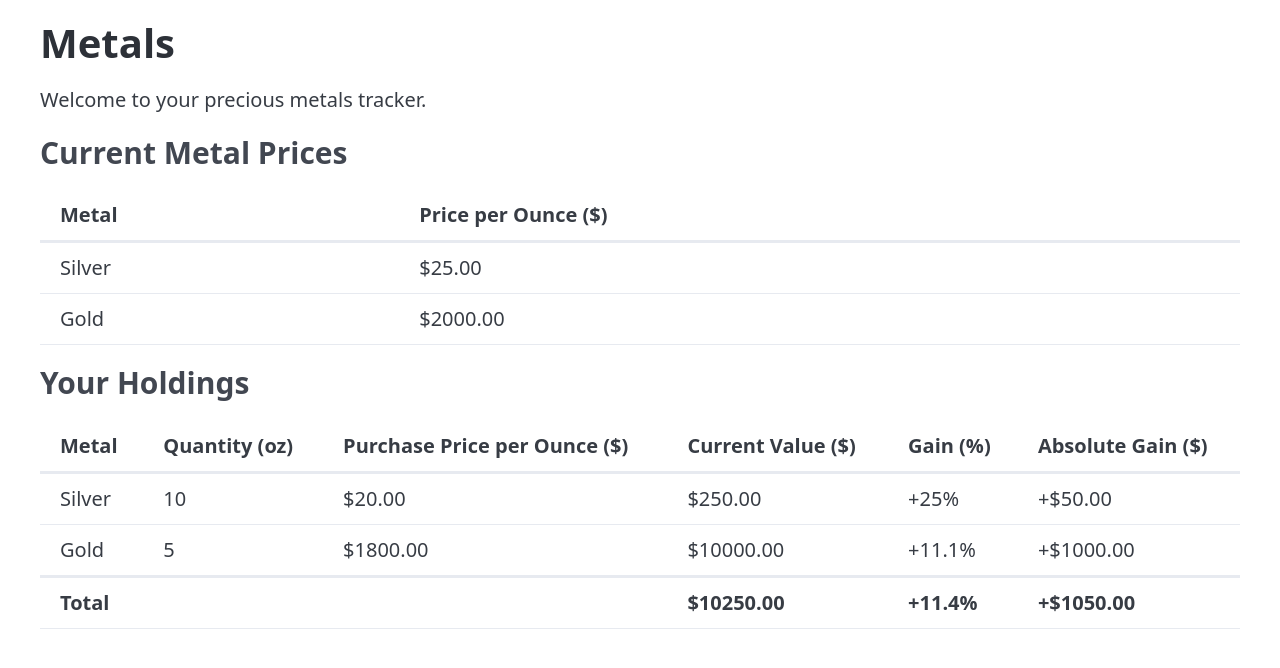
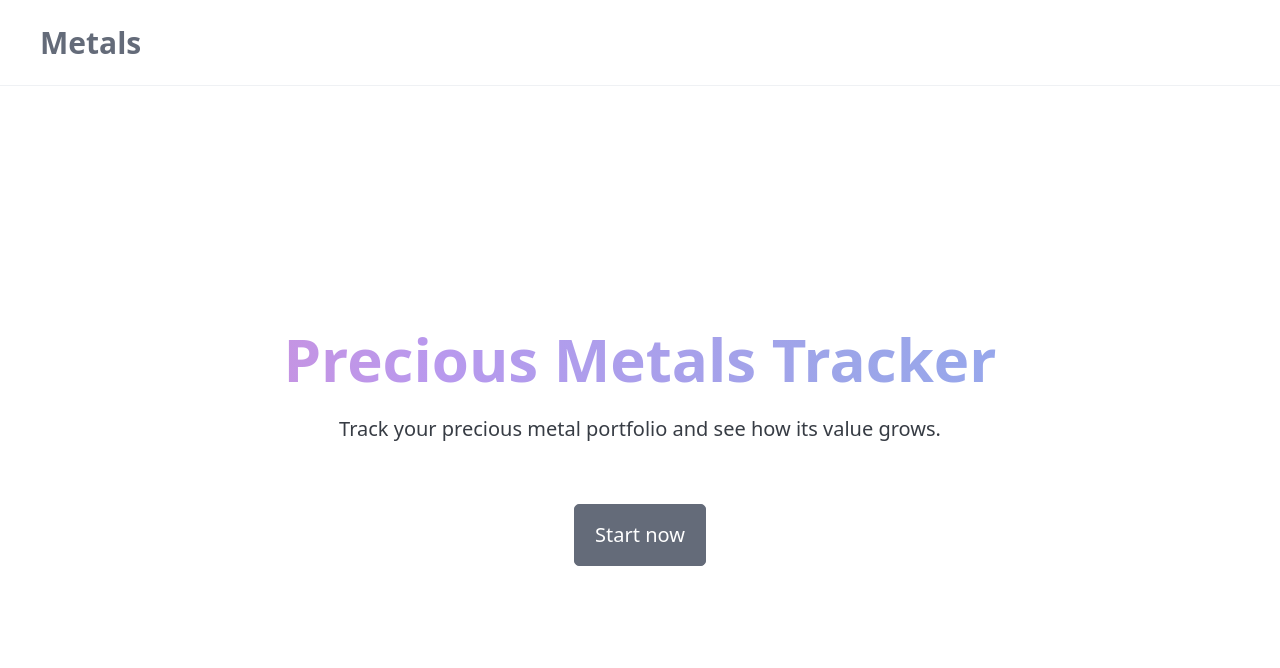
Before and after one commit to bakku/web-tools, a FastAPI app: page / in a window 1280 px wide. Shown: the top 668 px of the page. Run offline with FastAPI, Linux system fonts and the light colour scheme.

Commit message:
Split homepage and portfolio page in two

```diff
--- a/metals/src/metals/main.py
+++ b/metals/src/metals/main.py
@@ -1,13 +1,11 @@
-from fastapi import FastAPI, Request
-from fastapi.responses import HTMLResponse
+from fastapi import FastAPI
 from fastapi.staticfiles import StaticFiles
-from fastapi.templating import Jinja2Templates
+
+from .routers import home, portfolios
 
 app = FastAPI()
+
 app.mount("/static", StaticFiles(directory="src/metals/static"), name="static")
-templates = Jinja2Templates(directory="src/metals/templates")
 
-
-@app.get("/")
-async def home(request: Request) -> HTMLResponse:
-    return templates.TemplateResponse("index.html", {"request": request})
+app.include_router(portfolios.router)
+app.include_router(home.router)
--- /dev/null
+++ b/metals/src/metals/routers/home.py
@@ -0,0 +1,11 @@
+from fastapi import APIRouter, Request
+from fastapi.responses import HTMLResponse
+
+from .shared import templates
+
+router = APIRouter()
+
+
+@router.get("/")
+async def index(request: Request) -> HTMLResponse:
+    return templates.TemplateResponse("home/index.html.jinja2", {"request": request})
--- /dev/null
+++ b/metals/src/metals/routers/shared.py
@@ -0,0 +1,3 @@
+from fastapi.templating import Jinja2Templates
+
+templates = Jinja2Templates(directory="src/metals/templates")
--- a/metals/src/metals/static/css/custom.css
+++ b/metals/src/metals/static/css/custom.css
@@ -1,3 +1,48 @@
-.total-row {
-    border-top: 0.1875rem solid var(--pico-table-border-color);
+:root {
+    @media (prefers-color-scheme: light) {
+        --pico-header-background: rgba(255, 255, 255, .8);
+        --pico-header-border-color: #eff1f4;
+    }
+
+    @media (prefers-color-scheme: dark) {
+        --pico-header-background: rgba(19, 22.5, 30.5, .9);
+        --pico-header-border-color: rgba(32, 38, 50, .9);
+    }
 }
+
+header {
+    padding-block: 0 !important;
+    z-index: 2;
+    position: sticky;
+    top: 0;
+    background-color: var(--pico-header-background);
+    border-bottom: var(--pico-border-width) solid var(--pico-header-border-color);
+    margin-bottom: var(--pico-block-spacing-vertical);
+}
+
+header .brand {
+    font-size: 1.5rem;
+    font-weight: bold;
+}
+
+.hero {
+    width: 100%;
+    margin-top: 10rem;
+    display: flex;
+    flex-direction: column;
+    text-align: center;
+}
+
+.hero h1 {
+    font-size: 3rem;
+}
+
+.hero-actions {
+    margin-top: 2rem;
+}
+
+.highlight {
+    background: linear-gradient(to right, rgb(215.4, 140.8, 210.2), rgb(184.5, 153, 237.75), rgb(156.6, 165.3, 232.6), rgb(142.75, 168.95, 240.05));
+    color: transparent;
+    background-clip: text;
+}
--- /dev/null
+++ b/metals/src/metals/templates/home/index.html.jinja2
@@ -0,0 +1,14 @@
+{% extends "layout.html.jinja2" %}
+
+{% block title %}Home{% endblock %}
+
+{% block content %}
+    <section class="hero">
+        <h1 class="highlight">Precious Metals Tracker</h1>
+        <p>Track your precious metal portfolio and see how its value grows.</p>
+
+        <form action="/p" method="post" class="hero-actions">
+            <button>Start now</button>
+        </form>
+    </section>
+{% endblock %}
--- a/metals/src/metals/templates/index.html
+++ /dev/null
@@ -1,80 +0,0 @@
-<!DOCTYPE html>
-<html lang="en">
-<head>
-    <meta charset="UTF-8">
-    <meta name="viewport" content="width=device-width, initial-scale=1.0">
-    <title>Metals Portfolio</title>
-    <link rel="stylesheet" href="/static/css/pico.zinc.min.css">
-    <link rel="stylesheet" href="/static/css/custom.css">
-</head>
-<body>
-    <main class="container">
-        <h1>Metals</h1>
-        <p>Welcome to your precious metals tracker.</p>
-
-        <section>
-            <h3>Current Metal Prices</h3>
-            <table>
-                <thead>
-                    <tr>
-                        <th>Metal</th>
-                        <th>Price per Ounce ($)</th>
-                    </tr>
-                </thead>
-                <tbody>
-                    <tr>
-                        <td>Silver</td>
-                        <td>$25.00</td>
-                    </tr>
-                    <tr>
-                        <td>Gold</td>
-                        <td>$2000.00</td>
-                    </tr>
-                </tbody>
-            </table>
-        </section>
-
-        <section>
-            <h3>Your Holdings</h3>
-            <table>
-                <thead>
-                    <tr>
-                        <th>Metal</th>
-                        <th>Quantity (oz)</th>
-                        <th>Purchase Price per Ounce ($)</th>
-                        <th>Current Value ($)</th>
-                        <th>Gain (%)</th>
-                        <th>Absolute Gain ($)</th>
-                    </tr>
-                </thead>
-                <tbody>
-                    <tr>
-                        <td>Silver</td>
-                        <td>10</td>
-                        <td>$20.00</td>
-                        <td>$250.00</td>
-                        <td>+25%</td>
-                        <td>+$50.00</td>
-                    </tr>
-                    <tr>
-                        <td>Gold</td>
-                        <td>5</td>
-                        <td>$1800.00</td>
-                        <td>$10000.00</td>
-                        <td>+11.1%</td>
-                        <td>+$1000.00</td>
-                    </tr>
-                    <tr class="total-row">
-                        <td><strong>Total</strong></td>
-                        <td></td>
-                        <td></td>
-                        <td><strong>$10250.00</strong></td>
-                        <td><strong>+11.4%</strong></td>
-                        <td><strong>+$1050.00</strong></td>
-                    </tr>
-                </tbody>
-            </table>
-        </section>
-    </main>
-</body>
-</html>
--- /dev/null
+++ b/metals/src/metals/templates/layout.html.jinja2
@@ -0,0 +1,26 @@
+<!DOCTYPE html>
+<html lang="en">
+<head>
+    <meta charset="UTF-8">
+    <meta name="viewport" content="width=device-width, initial-scale=1.0">
+    <title>{% block title %}{% endblock %} | Metals</title>
+    <link rel="stylesheet" href="{{ url_for("static", path="/css/pico.zinc.min.css") }}">
+    <link rel="stylesheet" href="{{ url_for("static", path="/css/custom.css") }}">
+    {% block head %}{% endblock %}
+</head>
+<body>
+<header>
+    <div class="container">
+        <nav>
+            <ul>
+                <li class="brand"><a href="/">Metals</a></li>
+            </ul>
+        </nav>
+    </div>
+</header>
+
+<main class="container">
+    {% block content %}{% endblock %}
+</main>
+</body>
+</html>
```
Also changed, not shown: metals/src/metals/internal/models.py (added, +15 -0 lines), metals/src/metals/internal/repo.py (added, +27 -0 lines), metals/src/metals/routers/portfolios.py (added, +29 -0 lines), metals/src/metals/templates/portfolios/show.html.jinja2 (added, +49 -0 lines), metals/src/__init__.py (added), metals/src/metals/internal/__init__.py (added), metals/src/metals/routers/__init__.py (added), 1 other file.
